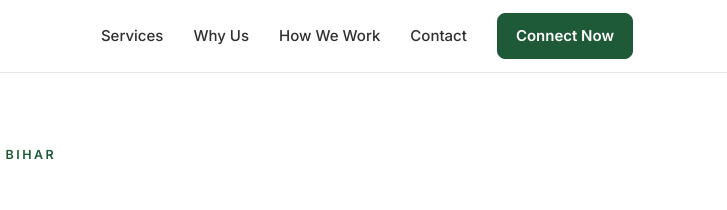
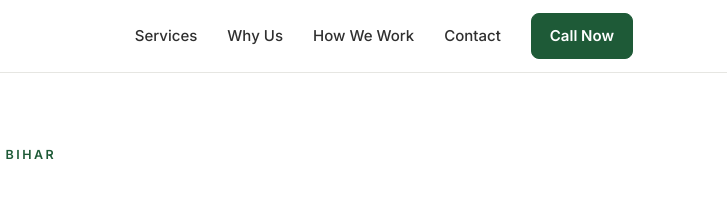
Before and after one commit to manojsingh2920-stack/mabe, a plain HTML site: page index.html in a window 1280 px wide. Shown: the top 210 px of the page, 553-1280 px from the left. Drawn offline with Linux system fonts and the light colour scheme.

Commit message:
Update index.html

```diff
--- a/index.html
+++ b/index.html
@@ -155,7 +155,7 @@
       <a href="#why">Why Us</a>
       <a href="#process">How We Work</a>
       <a href="#contact">Contact</a>
-      <a href="tel:+919334754653" class="btn btn-primary">Connect Now</a>
+      <a href="tel:+919334754653" class="btn btn-primary">Call Now</a>
     </nav>
     <button class="menu-btn" aria-label="Open menu" onclick="document.getElementById('links').classList.toggle('open')">
       <svg viewBox="0 0 24 24" class="ic"><path d="M3 6h18M3 12h18M3 18h18"/></svg>
```
